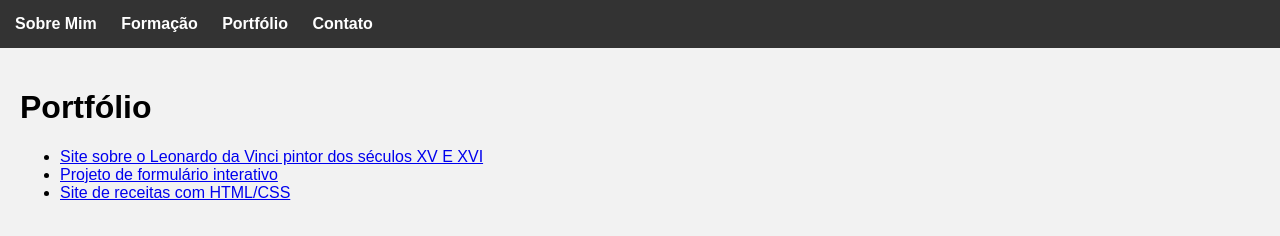
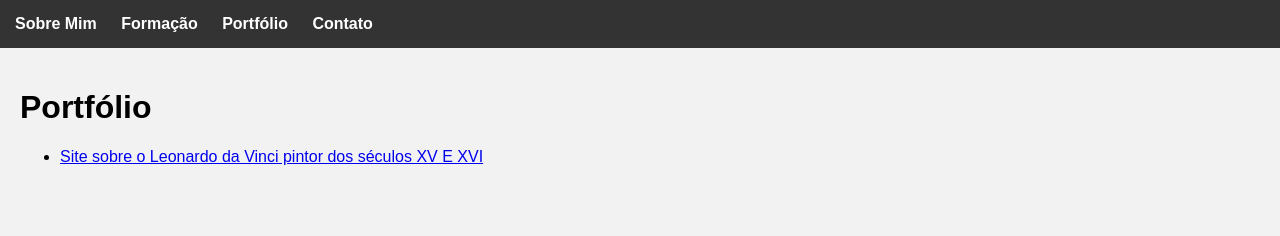
Before and after one commit to micaelmarcilio/-Portf-lio-pessoal-micael-, a plain HTML site: page portfolio.html in a window 1280 px wide. Drawn offline with Linux system fonts and the light colour scheme.

Commit message:
atual
substituição

```diff
--- a/portfolio.html
+++ b/portfolio.html
@@ -21,8 +21,6 @@
         <ul>
             <!-- Link para o site sobre Leonardo da Vinci -->
             <li><a href=" https://micaelmarcilio.github.io/Leonardo-da-Vinci/" target="_blank">Site sobre o Leonardo da Vinci pintor dos séculos XV E XVI</a></li>
-            <li><a href="https://exemplo.com/projeto2" target="_blank">Projeto de formulário interativo</a></li>
-            <li><a href="https://exemplo.com/site3" target="_blank">Site de receitas com HTML/CSS</a></li>
         </ul>
     </main>
 </body>
```
